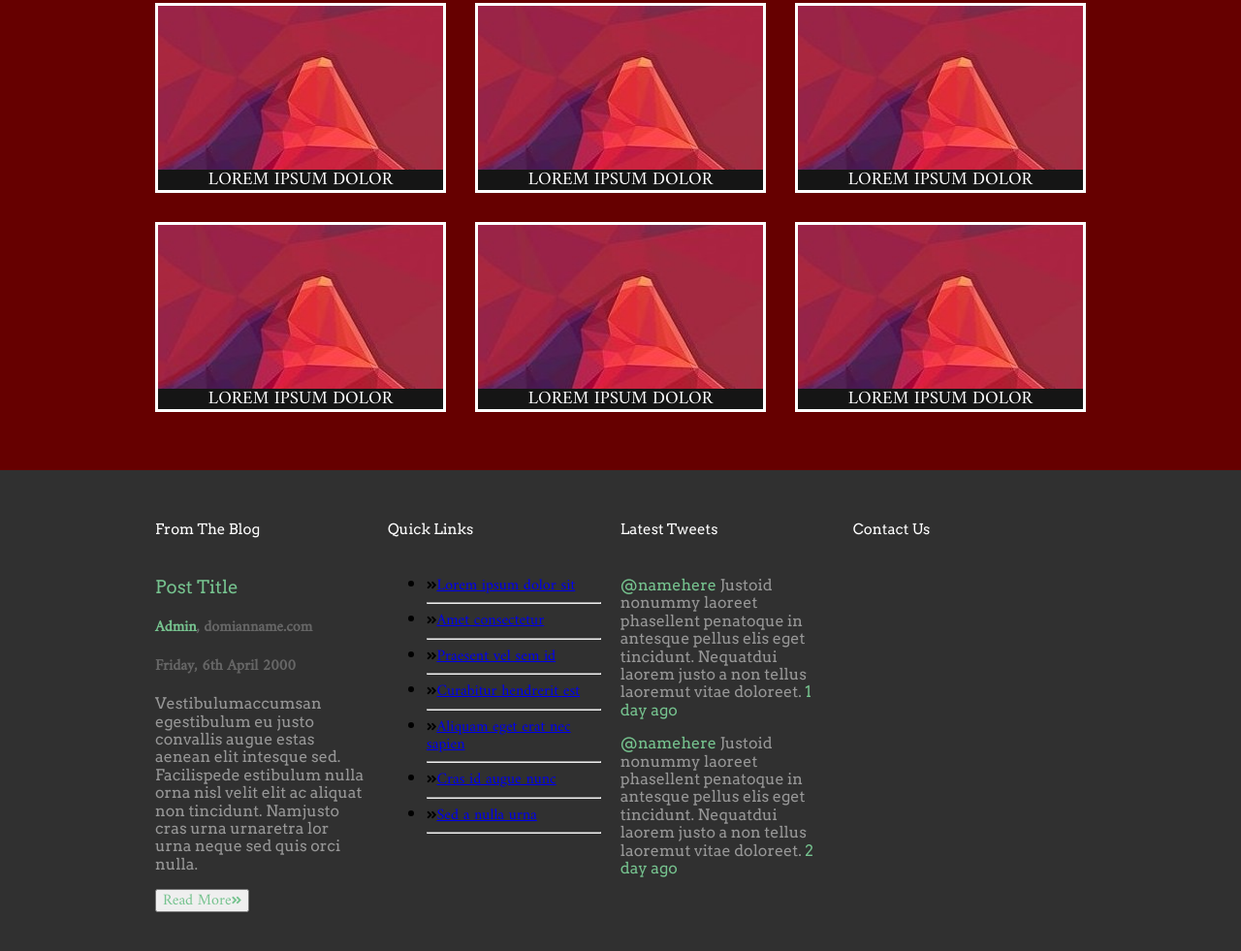
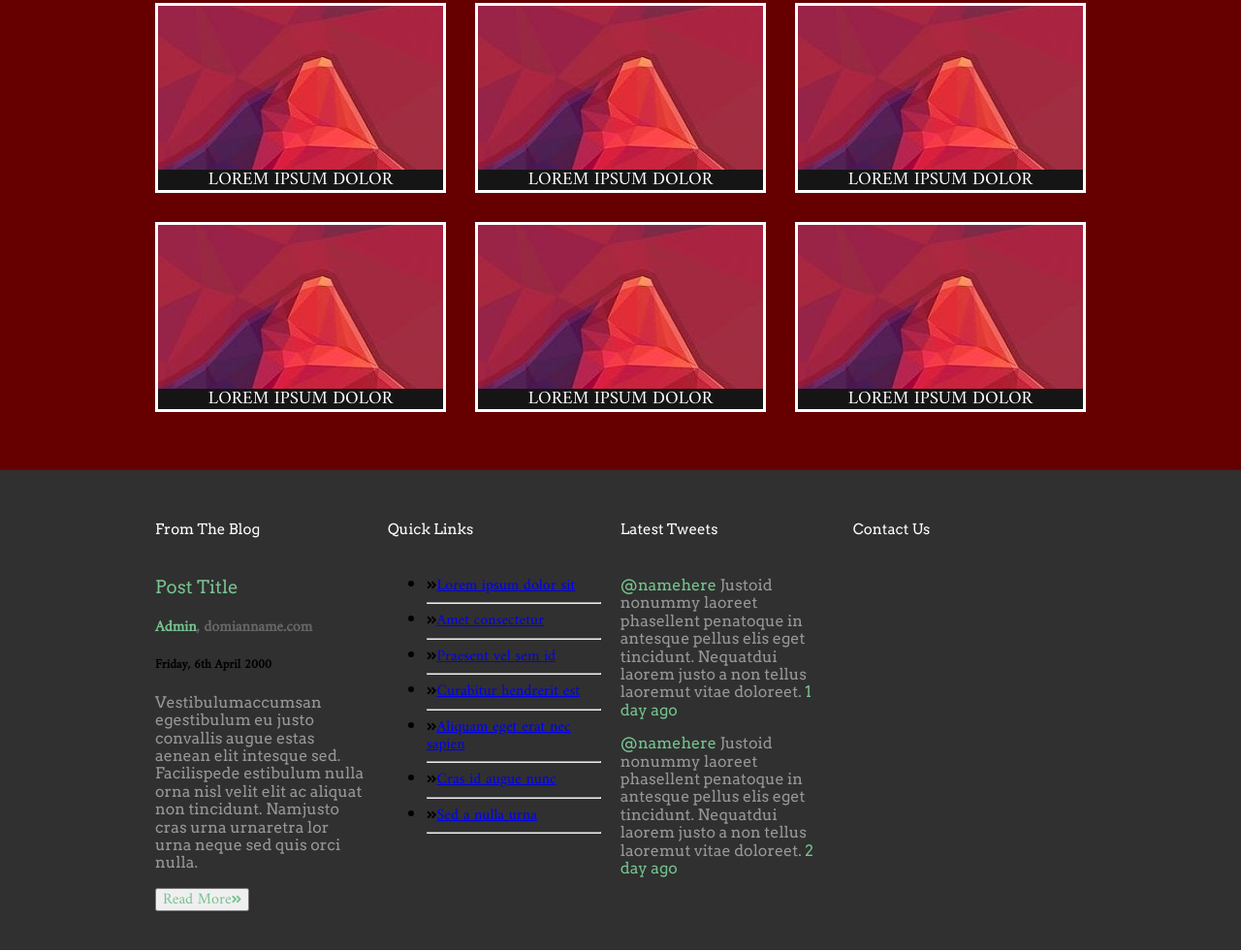
Before and after one commit to medhatfawzy/The-Modernist, a plain HTML site: page home.html in a window 1280 px wide. Shown: the part 1129-2110 px from the top of the page at 97% size. Drawn offline with Linux system fonts and the light colour scheme.

Commit message:
Update home.html

```diff
--- a/home.html
+++ b/home.html
@@ -118,7 +118,7 @@
                 <h2>From The Blog</h2>
                 <h3>Post Title</h3>
                 <h4><span>Admin</span>, domianname.com</h4>
-                <h4>Friday, 6th April 2000</h4>
+                <h5>Friday, 6th April 2000</h5>
                 <p>Vestibulumaccumsan egestibulum eu justo convallis augue estas aenean elit intesque sed.
                     Facilispede estibulum nulla orna nisl velit elit ac aliquat non tincidunt.
                     Namjusto cras urna urnaretra lor urna neque sed quis orci nulla.</p>
```
